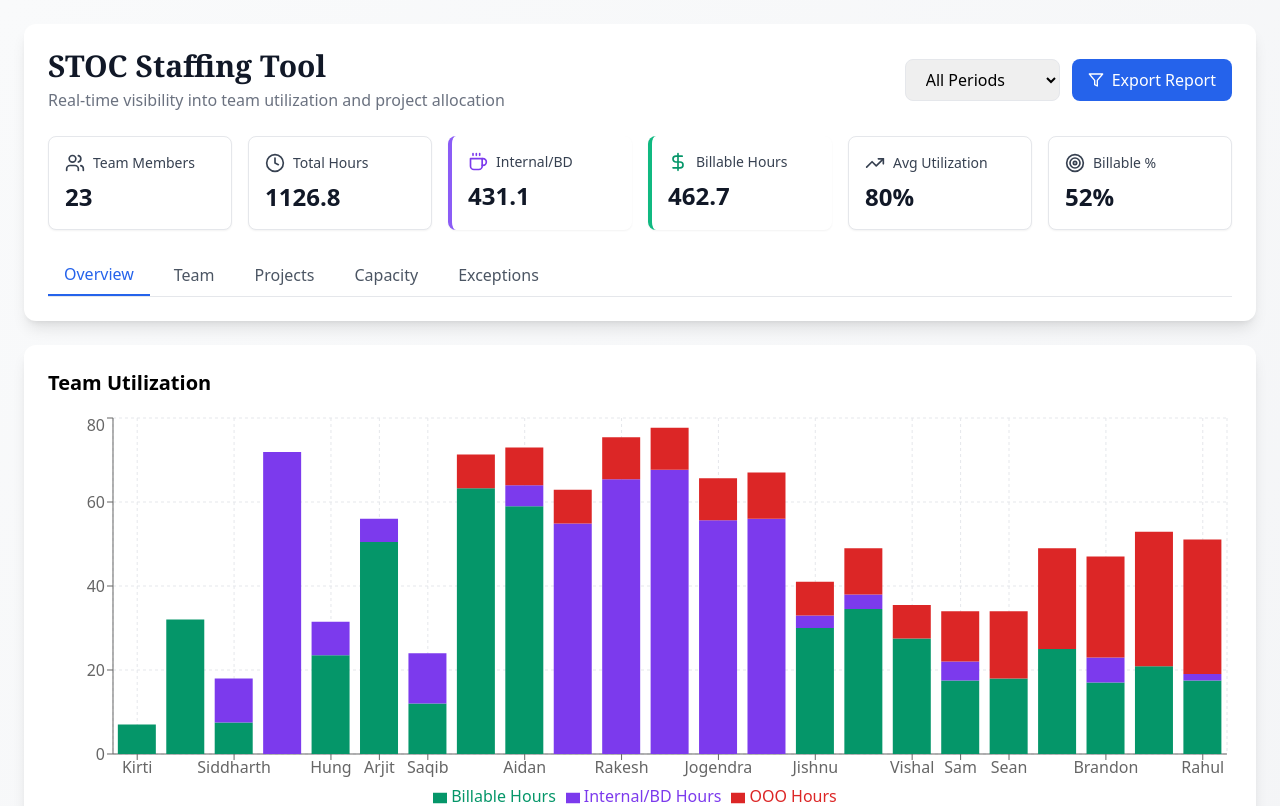
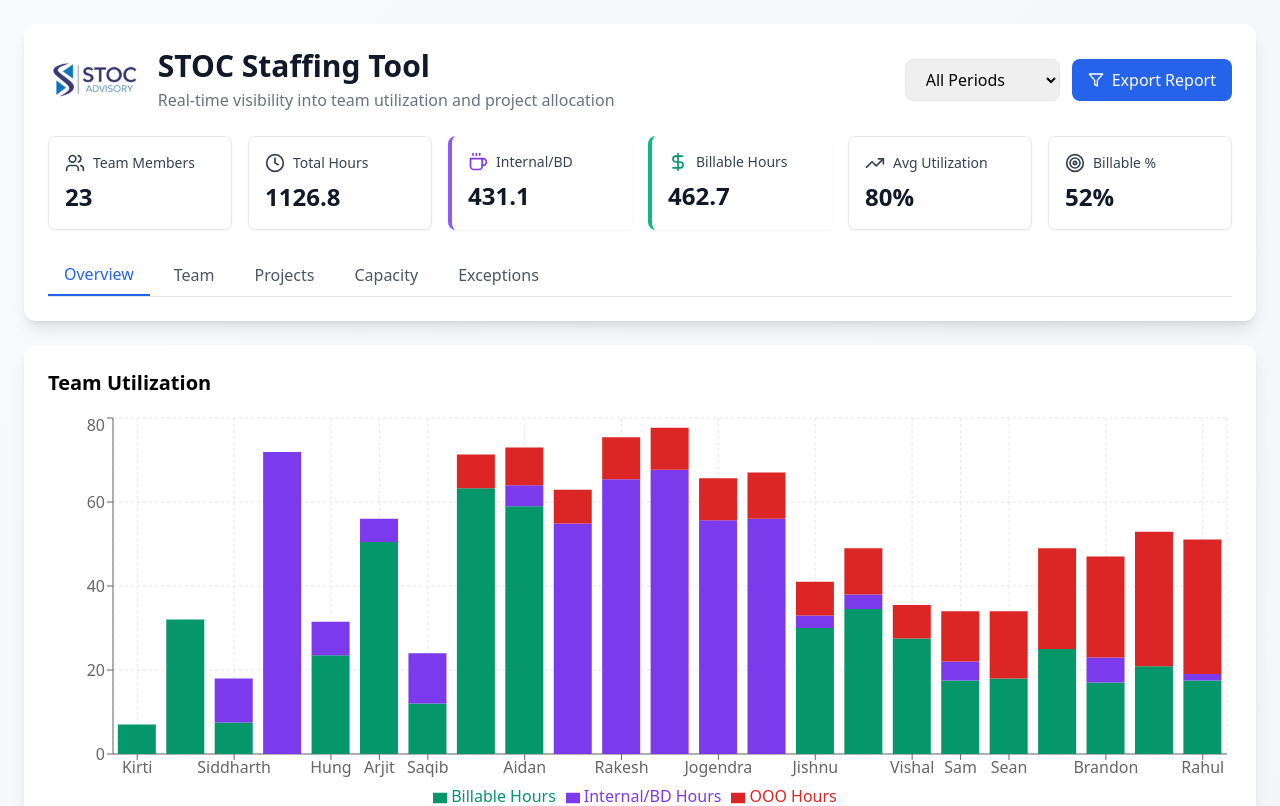
Before and after one commit to skulkar8-debug/qb-tsheets-weekly-update-report, a React (Vite) app: page / in a window 1280 px wide. Shown: the top 806 px of the page. Built offline with nearby package versions, Linux system fonts and the light colour scheme.

Commit message:
Update App.jsx

```diff
--- a/src/App.jsx
+++ b/src/App.jsx
@@ -456,10 +456,14 @@ const StocStaffingDashboard = () => {
       <div className="bg-white rounded-xl shadow-lg p-6 mb-6">
         <div className="flex justify-between items-center">
           <div className="flex items-center gap-4">
-            <div>
-              <h1 className="text-3xl font-bold text-gray-900" style={{ fontFamily: 'Georgia, serif' }}>STOC Staffing Tool</h1>
-              <p className="text-gray-500 mt-1">Real-time visibility into team utilization and project allocation</p>
-            </div>
+<div className="flex items-center gap-4">
+  <img src="/logo.png" className="h-10 w-auto" />
+  <div>
+    <h1 className="text-3xl font-bold text-gray-900">STOC Staffing Tool</h1>
+    <p className="text-gray-500 mt-1">Real-time visibility into team utilization and project allocation</p>
+  </div>
+</div>
+
           </div>
 
           <div className="flex gap-3">
```
